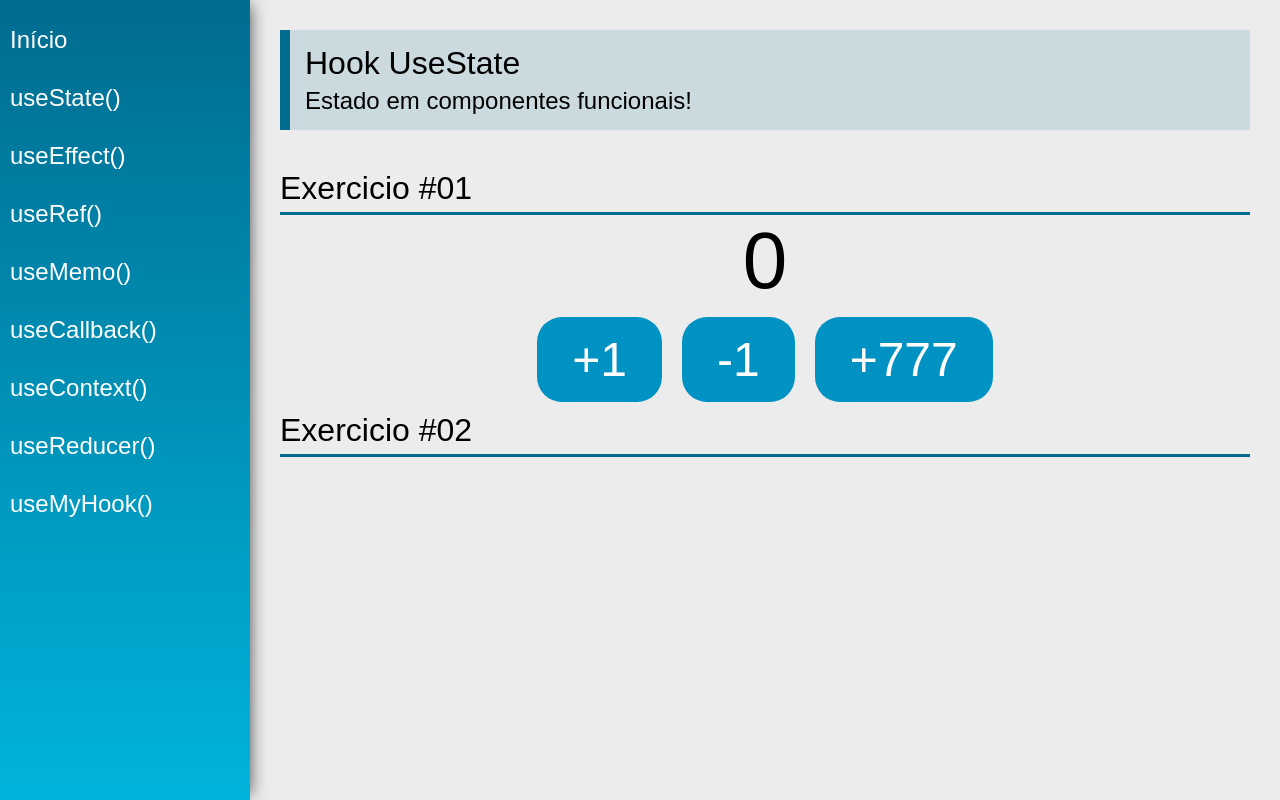
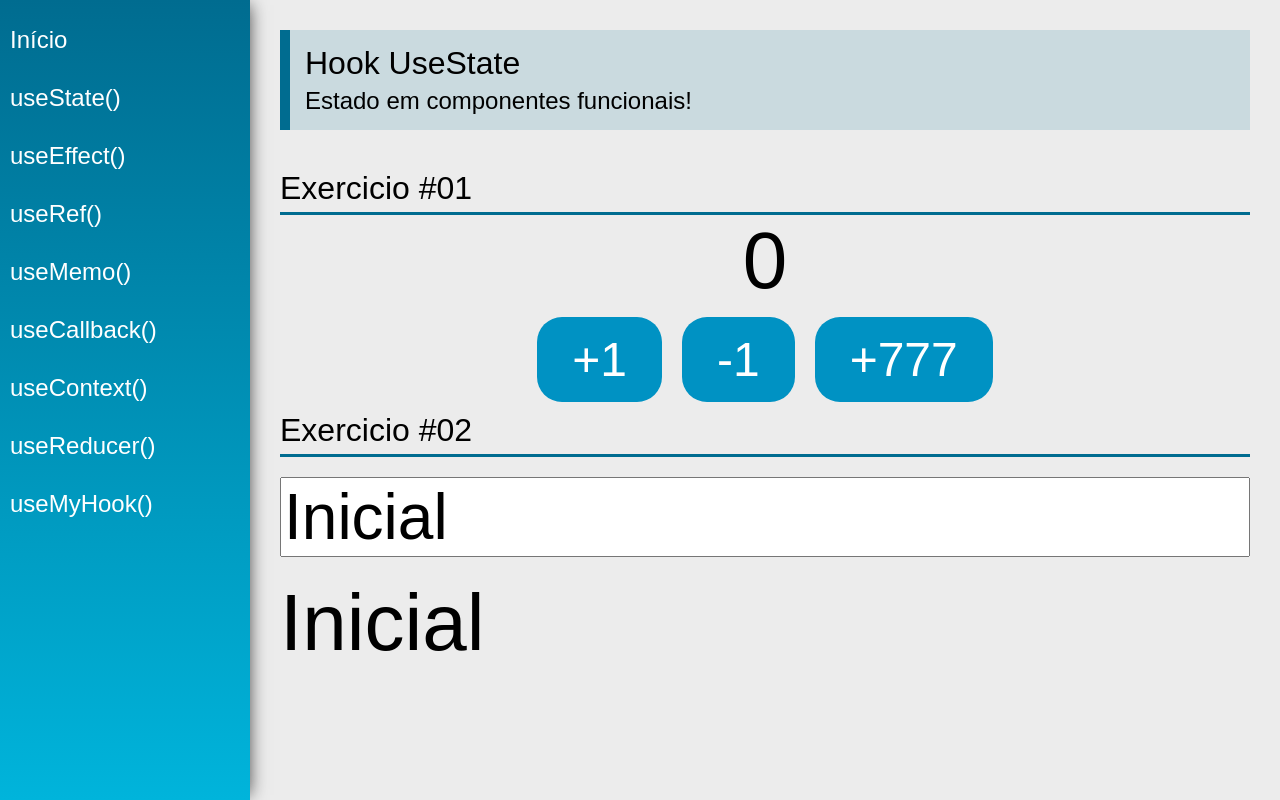
Before and after one commit to BrenoOliveira2002/hooks-react, a React (Create React App) app: page /useState in a window 1280 px wide. Built offline with nearby package versions, Linux system fonts and the light colour scheme.

Commit message:
UseState#02

```diff
--- a/src/views/examples/UseState.jsx
+++ b/src/views/examples/UseState.jsx
@@ -4,6 +4,7 @@
 
 const UseState = (props) => {
     const [count, setCount] = useState(0);
+    const [name, setName] = useState("Inicial")
 
     return (
         <div className="UseState">
@@ -26,9 +27,12 @@
 
             </div>
 
+            <SectionTitle  title="Exercicio #02 " />
 
-
-            <SectionTitle  title="Exercicio #02 " />
+            <input type="text" className="input"
+            value={name} onChange={e => setName(e.target.value)}
+            />
+            <span className='text'> {name} </span>
         </div>
     )
 }
```
